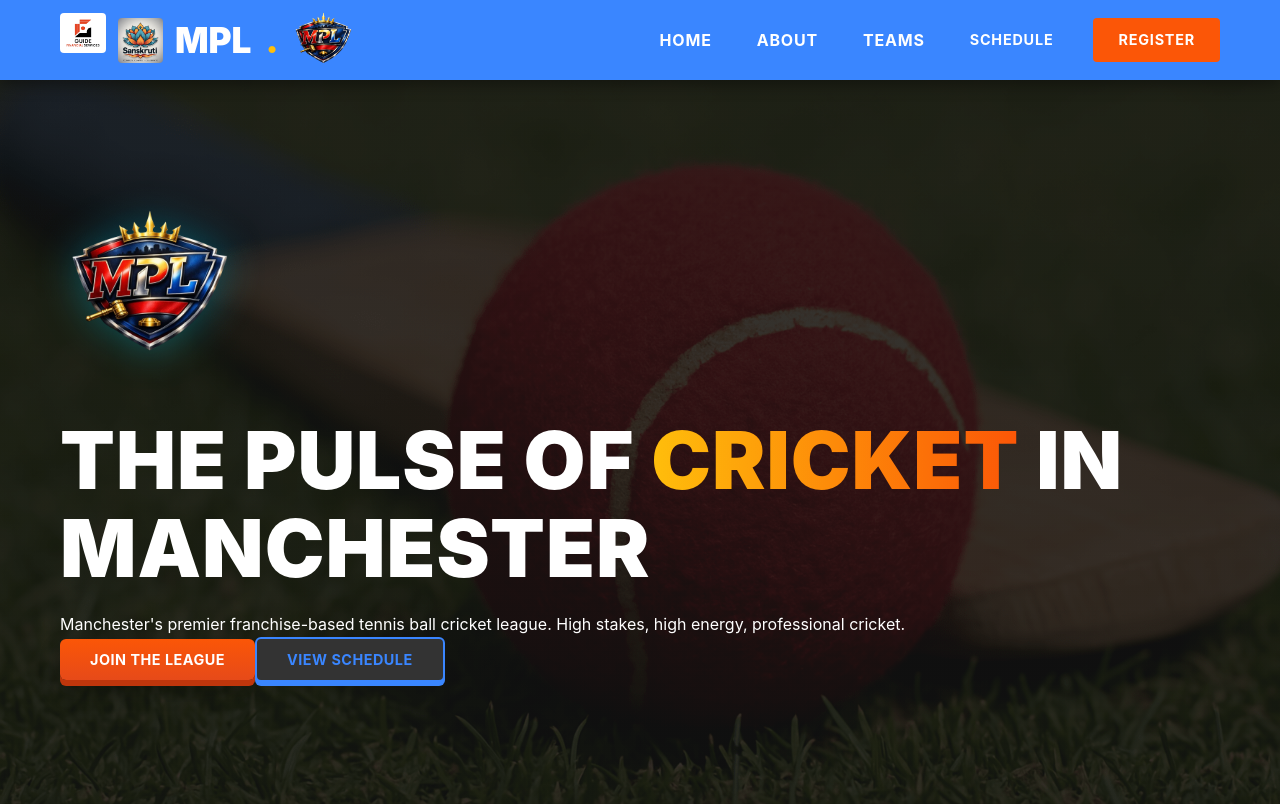
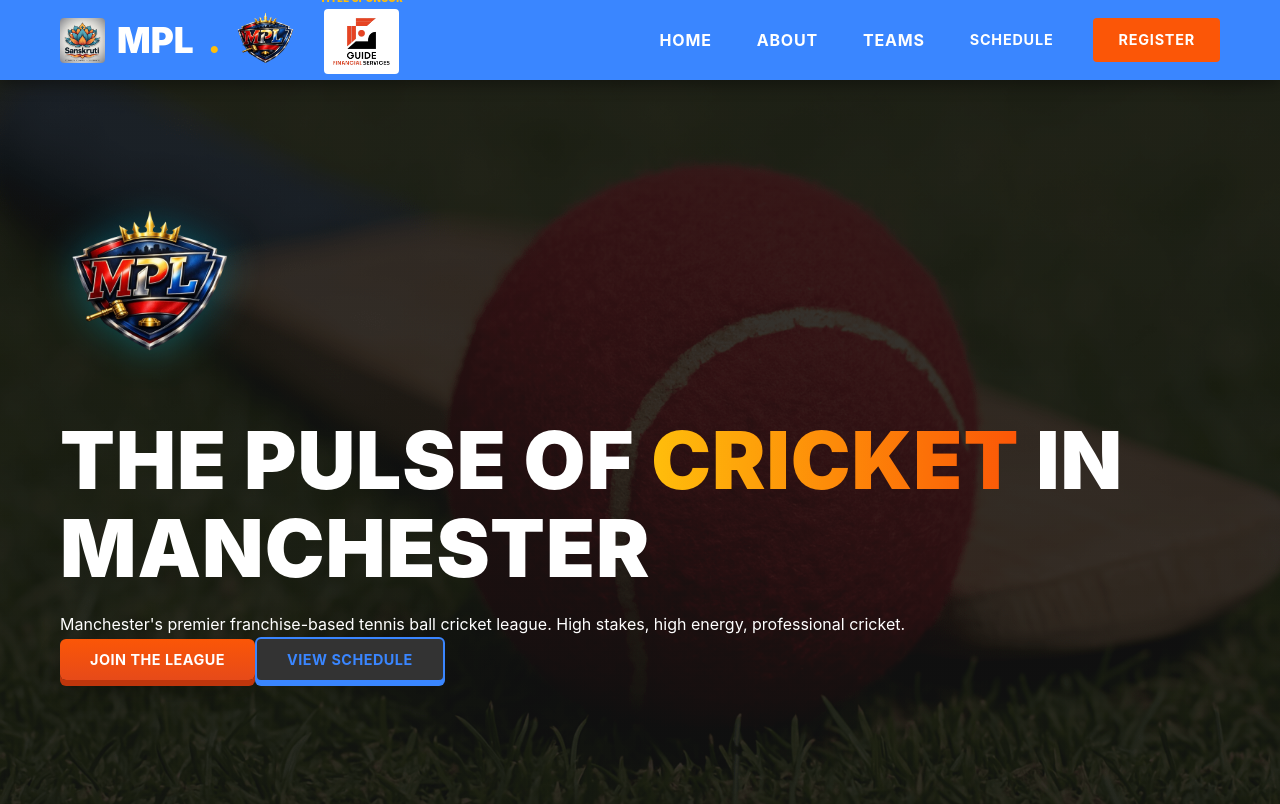
Before and after one commit to anandtanwar-web/mpl, a React (Vite) app: page / in a window 1280 px wide. Shown: the top 804 px of the page. Built offline with nearby package versions, Linux system fonts and the light colour scheme.

Commit message:
feat: refine navbar sponsor logo placement and sizing

```diff
--- a/src/components/Navbar.tsx
+++ b/src/components/Navbar.tsx
@@ -31,12 +31,15 @@ const Navbar: React.FC = () => {
     <nav className="navbar">
       <div className="container nav-container">
         <div className="logo" onClick={handleHomeClick}>
-          <a href="https://guidefs.co.uk" target="_blank" rel="noopener noreferrer">
-             <img src="/guide-financials-logo.png" alt="Guide Financial Services" className="sponsor-logo-nav" />
-          </a>
           <img src="/sanskruti-logo.jpg" alt="Sanskruti Logo" className="sanskruti-logo" />
           MPL<span className="dot">.</span>
           <img src="/mpl-logo.png" alt="MPL Logo" className="mpl-logo-nav" />
+          <div className="sponsor-nav-group">
+            <span className="sponsor-label">Title Sponsor</span>
+            <a href="https://guidefs.co.uk" target="_blank" rel="noopener noreferrer">
+              <img src="/guide-financials-logo.png" alt="Guide Financial Services" className="sponsor-logo-nav" />
+            </a>
+          </div>
         </div>
         <ul className="nav-links">
           <li>
--- a/src/styles/Navbar.css
+++ b/src/styles/Navbar.css
@@ -30,8 +30,24 @@
   gap: 12px;
 }
 
+.sponsor-nav-group {
+  display: flex;
+  flex-direction: column;
+  align-items: center;
+  gap: 2px;
+  margin-left: 10px;
+}
+
+.sponsor-label {
+  font-size: 0.6rem;
+  color: var(--color-yellow);
+  text-transform: uppercase;
+  letter-spacing: 0.5px;
+}
+
 .sponsor-logo-nav {
-  height: 40px;
+  height: 65px; /* Matches mpl-logo-nav height */
+  width: auto;
   background: white;
   padding: 3px;
   border-radius: 4px;
```
